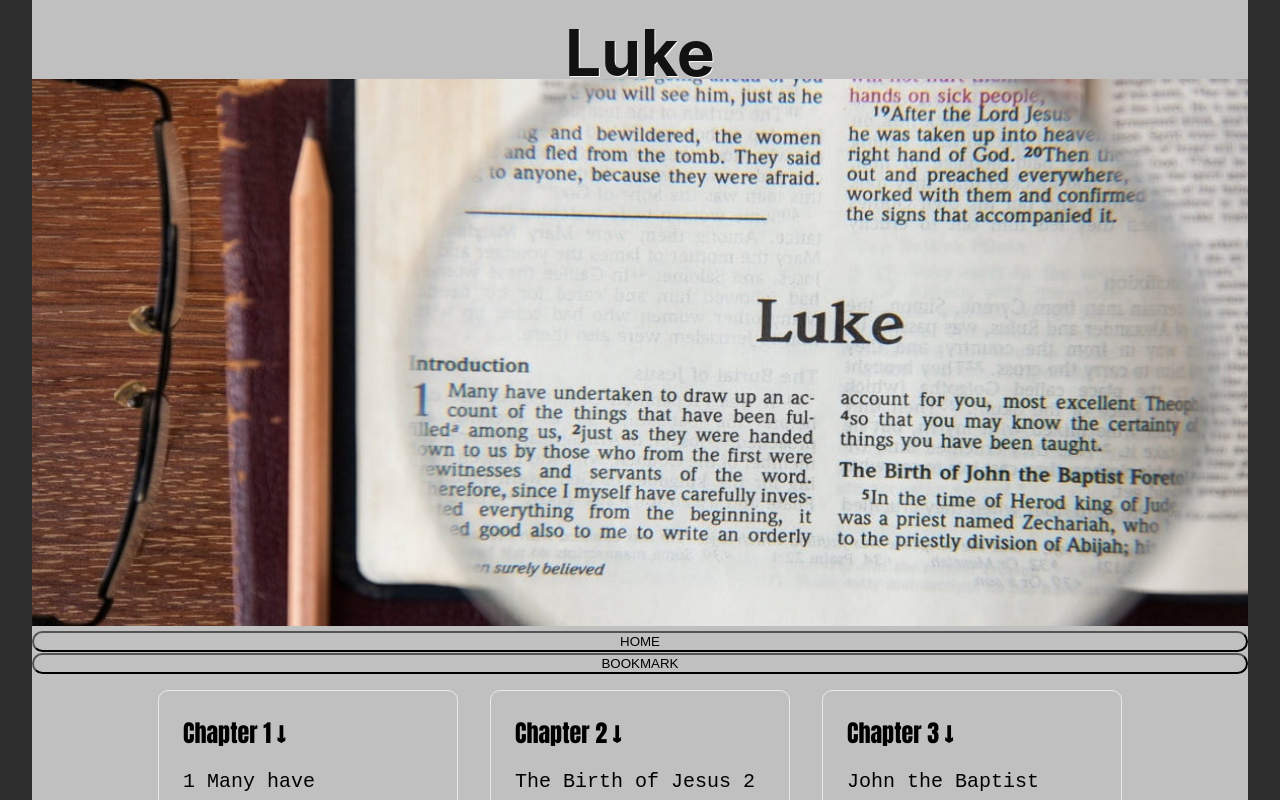
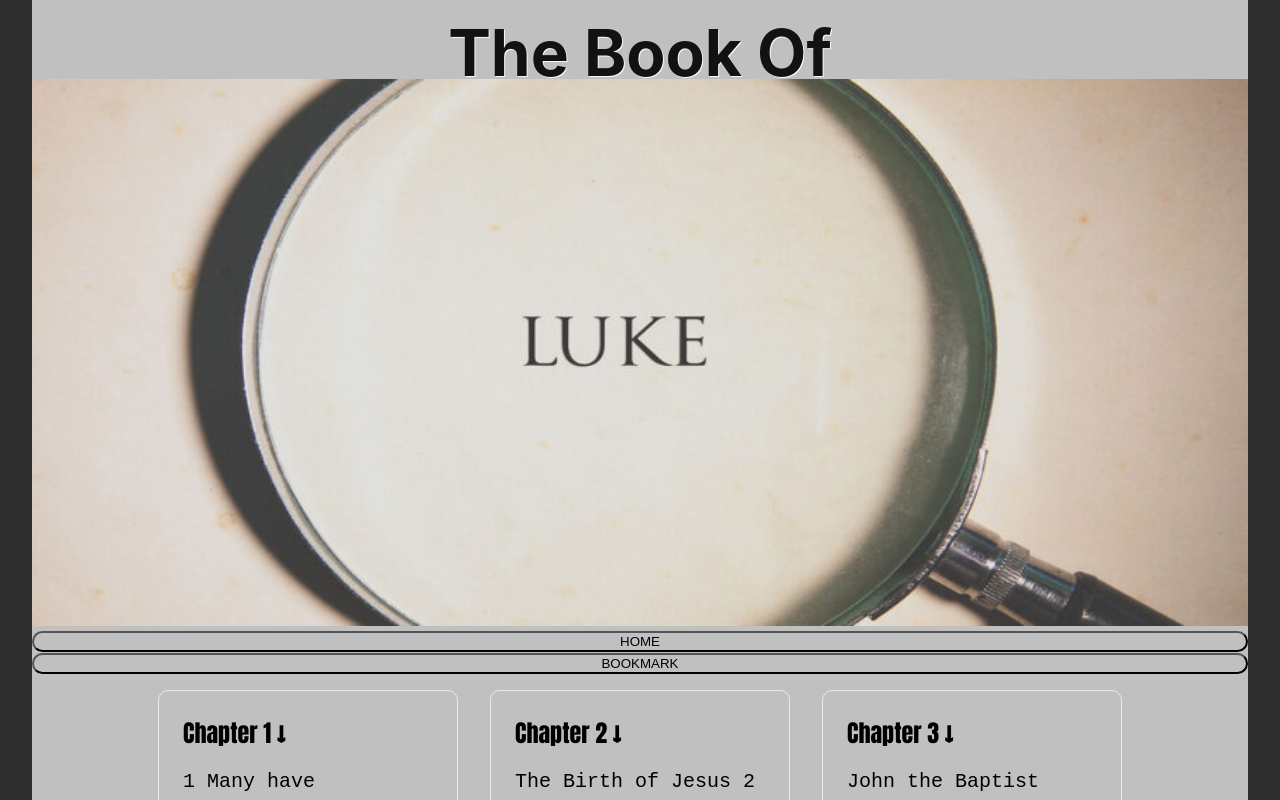
Before and after one commit to jnutt367/luke, a Next.js app: page / in a window 1280 px wide. Shown: the top 800 px of the page. Built offline with nearby package versions, Linux system fonts and the light colour scheme.

Commit message:
Update index.js
luke.jpg

```diff
--- a/pages/index.js
+++ b/pages/index.js
@@ -14,11 +14,11 @@ export default function Home() {
 
       <main className={styles.main}>
         <h1 className={styles.title}>
-           <a href="https://en.wikipedia.org/wiki/Luke"> Luke</a>
+           <a href="https://en.wikipedia.org/wiki/Luke">The Book Of</a>
         </h1>
          <div className={styles.hero}>
        <Image
-                                src="/luke-2.jpg"
+                                src="/luke.jpg"
                                 alt="Jesus"
                                 height={900}
                                 width={2000}
```
